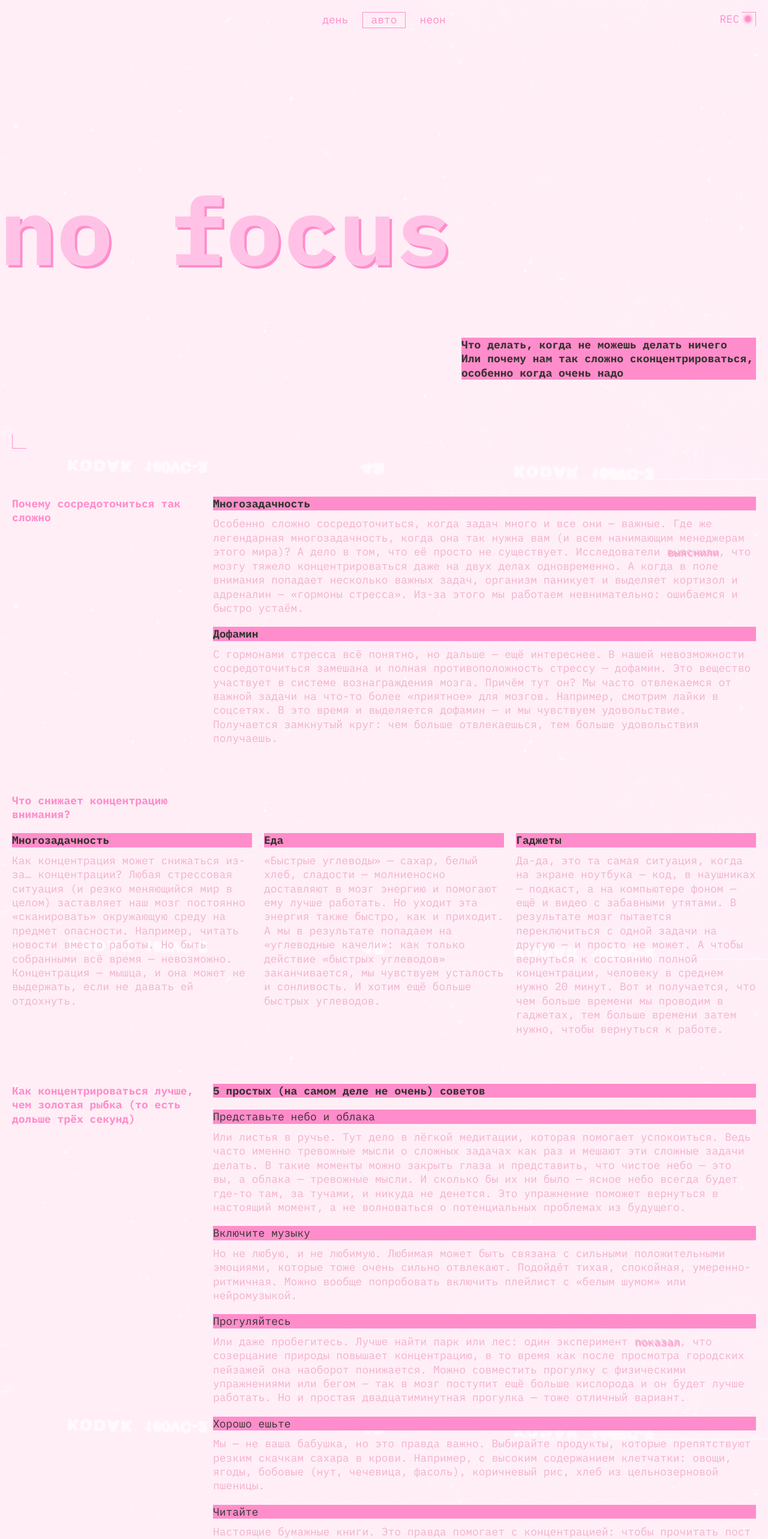
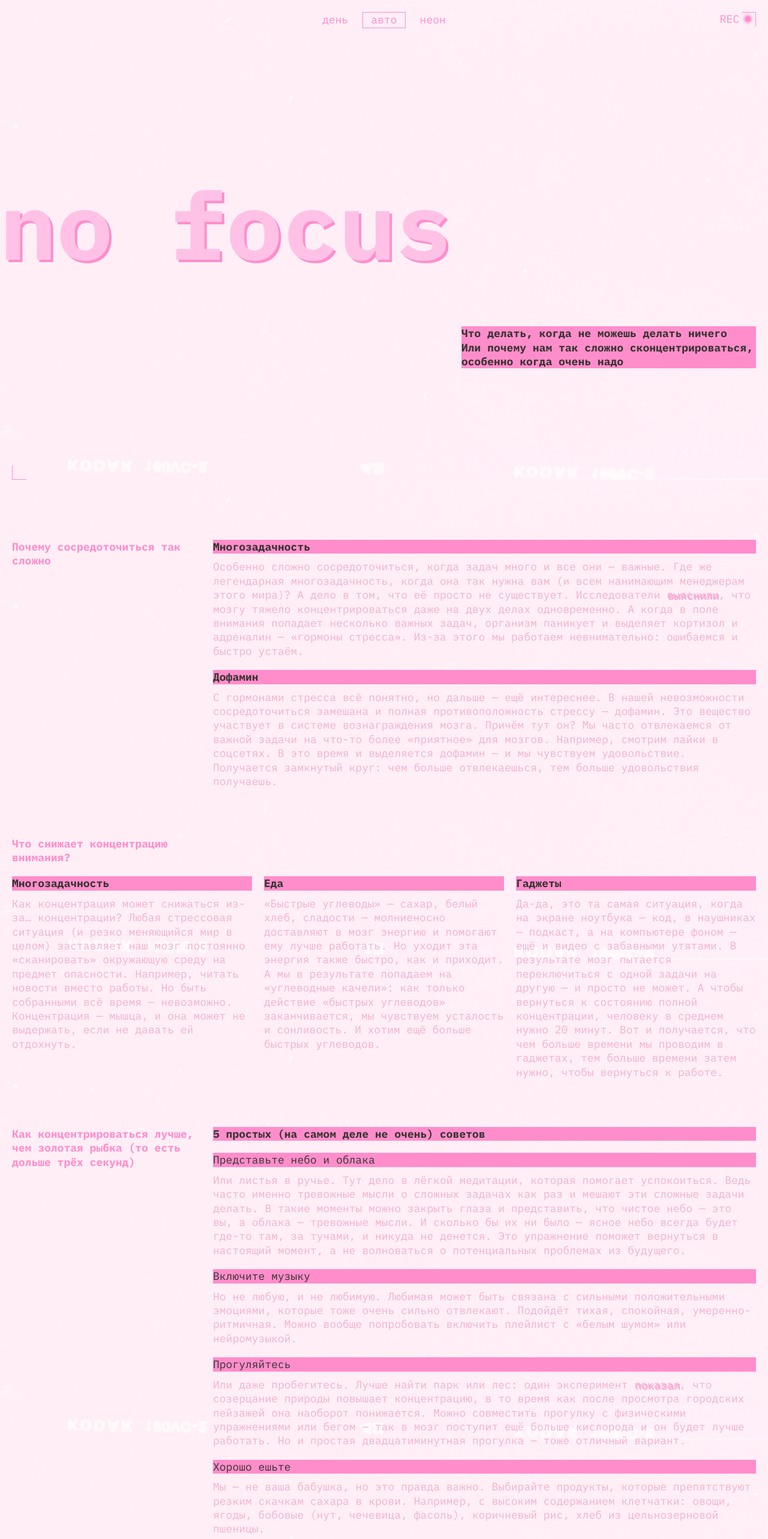
Before and after one commit to sharky-s/slozhno-sosredotochitsya-fd, a plain HTML site: page index.html in a window 1280 px wide. Shown: the top 2566 px of the page at 60% size. Drawn offline with Linux system fonts and the light colour scheme.

Commit message:
:construction:

```diff
--- a/index.html
+++ b/index.html
@@ -8,11 +8,11 @@
   <title>Сложно сосредоточиться</title>
   <script src="./scripts/script.js"></script>
   <link rel="stylesheet" href="./fonts/fonts.css">
+  <link rel="stylesheet" href="./styles/globals.css">
   <link rel="stylesheet" href="./styles/variables.css">
   <link rel="stylesheet" href="./styles/style.css">
   <link rel="stylesheet" href="./styles/dark.css">
   <link rel="stylesheet" href="./styles/light.css">
-  <link rel="stylesheet" href="./styles/globals.css">
   <meta name="color-scheme" content="dark light">
 </head>
 
@@ -48,12 +48,13 @@
       Или почему нам так сложно сконцентрироваться, особенно когда очень надо
     </p>
   </header>
+
   <main class="content">
     <section class="section section__intro">
       <h2 class="section__title">Почему сосредоточиться так сложно</h2>
       <div class="section__topics">
         <article class="topic">
-          <h2 class="topic__subtitle title-decor">Многозадачность</h2>
+          <h3 class="topic__subtitle title-decor">Многозадачность</h3>
           <p class="topic__text">Особенно сложно сосредоточиться, когда задач много и все они — важные. Где же
             легендарная многозадачность, когда она так нужна вам (и всем нанимающим менеджерам этого мира)? А дело в
             том, что её просто не существует. Исследователи <a class="link-decor" href="#">выяснили</a>, что мозгу
@@ -63,7 +64,7 @@
           </p>
         </article>
         <article class="topic">
-          <h2 class="topic__subtitle title-decor">Дофамин</h2>
+          <h3 class="topic__subtitle title-decor">Дофамин</h3>
           <p class="topic__text">С гормонами стресса всё понятно, но дальше — ещё интереснее. В нашей невозможности
             сосредоточиться замешана и полная противоположность стрессу — дофамин. Это вещество участвует в системе
             вознаграждения мозга. Причём тут он? Мы часто отвлекаемся от важной задачи на что-то более «приятное» для
@@ -77,35 +78,36 @@
       <h2 class="section__title">Что снижает концентрацию внимания?</h2>
       <div class="section__topics">
         <article class="topic">
-          <h2 class="topic__subtitle title-decor">Многозадачность</h2>
+          <h3 class="topic__subtitle title-decor">Многозадачность</h3>
           <p class="topic__text">Как концентрация может снижаться из-за… концентрации? Любая стрессовая ситуация (и
             резко меняющийся мир в целом) заставляет наш мозг постоянно «сканировать» окружающую среду на предмет
             опасности. Например, читать новости вместо работы. Но быть собранными всё время — невозможно. Концентрация —
             мышца, и она может не выдержать, если не давать ей отдохнуть.</p>
         </article>
         <article class="topic">
-          <h2 class="topic__subtitle title-decor">Еда</h2>
+          <h3 class="topic__subtitle title-decor">Еда</h3>
           <p class="topic__text">«Быстрые углеводы» — сахар, белый хлеб, сладости — молниеносно доставляют в мозг
             энергию и помогают ему лучше работать. Но уходит эта энергия также быстро, как и приходит. А мы в результате
             попадаем на «углеводные качели»: как только действие «быстрых углеводов» заканчивается, мы чувствуем
             усталость и сонливость. И хотим ещё больше быстрых углеводов.</p>
         </article>
         <article class="topic">
-          <h2 class="topic__subtitle title-decor">Гаджеты</h2>
+          <h3 class="topic__subtitle title-decor">Гаджеты</h3>
           <p class="topic__text">Да-да, это та самая ситуация, когда на экране ноутбука — код, в наушниках — подкаст, а
             на компьютере фоном — ещё и видео с забавными утятами. В результате мозг пытается переключиться с одной
             задачи на другую — и просто не может. А чтобы вернуться к состоянию полной концентрации, человеку в среднем
             нужно 20 минут. Вот и получается, что чем больше времени мы проводим в гаджетах, тем больше времени затем
             нужно, чтобы вернуться к работе.</p>
         </article>
+      </div>
     </section>
 
     <section class="section section__tips">
       <h2 class="section__title">Как концентрироваться лучше, чем золотая рыбка (то есть дольше трёх секунд)</h2>
       <div class="section__topics">
-        <h2 class="topic__subtitle title-decor">5 простых (на самом деле не очень) советов</h2>
+        <h3 class="topic__subtitle title-decor">5 простых (на самом деле не очень) советов</h3>
         <article class="topic">
-          <h3 class="topic__subtitle--type2 title-decor">Представьте небо и облака</h3>
+          <h4 class="topic__subtitle--secondary title-decor">Представьте небо и облака</h4>
           <p class="topic__text">Или листья в ручье. Тут дело в лёгкой медитации, которая помогает успокоиться. Ведь
             часто именно тревожные мысли о сложных задачах как раз и мешают эти сложные задачи делать. В такие моменты
             можно закрыть глаза и представить, что чистое небо — это вы, а облака — тревожные мысли. И сколько бы их ни
@@ -113,13 +115,13 @@
             в настоящий момент, а не волноваться о потенциальных проблемах из будущего.</p>
         </article>
         <article class="topic">
-          <h3 class="topic__subtitle--type2 title-decor">Включите музыку</h3>
+          <h4 class="topic__subtitle--secondary title-decor">Включите музыку</h4>
           <p class="topic__text">Но не любую, и не любимую. Любимая может быть связана с сильными положительными
             эмоциями, которые тоже очень сильно отвлекают. Подойдёт тихая, спокойная, умеренно-ритмичная. Можно вообще
             попробовать включить плейлист с «белым шумом» или нейромузыкой.</p>
         </article>
         <article class="topic">
-          <h3 class="topic__subtitle--type2 title-decor">Прогуляйтесь</h3>
+          <h4 class="topic__subtitle--secondary title-decor">Прогуляйтесь</h4>
           <p class="topic__text">Или даже пробегитесь. Лучше найти парк или лес: один эксперимент <a class="link-decor"
               href="https://www.sciencedirect.com/science/article/abs/pii/S0272494415000328">показал</a>, что созерцание
             природы повышает концентрацию, в то время как после просмотра городских пейзажей она наоборот понижается.
@@ -127,17 +129,18 @@
             он будет лучше работать. Но и простая двадцатиминутная прогулка — тоже отличный вариант.</p>
         </article>
         <article class="topic">
-          <h3 class="topic__subtitle--type2 title-decor">Хорошо ешьте</h3>
+          <h4 class="topic__subtitle--secondary title-decor">Хорошо ешьте</h4>
           <p class="topic__text">Мы — не ваша бабушка, но это правда важно. Выбирайте продукты, которые препятствуют
             резким скачкам сахара в крови. Например, с высоким содержанием клетчатки: овощи, ягоды, бобовые (нут,
             чечевица, фасоль), коричневый рис, хлеб из цельнозерновой пшеницы.</p>
         </article>
         <article class="topic">
-          <h3 class="topic__subtitle--type2 title-decor">Читайте</h3>
+          <h4 class="topic__subtitle--secondary title-decor">Читайте</h4>
           <p class="topic__text">Настоящие бумажные книги. Это правда помогает с концентрацией: чтобы прочитать пост в
             соцсети, достаточно нескольких минут или даже секунд. А вот интересная книга способна затянуть и на
             несколько часов и круто тренирует направленное внимание.</p>
         </article>
+      </div>
     </section>
     <section class="section section__gallery">
       <h2 class="topic__subtitle title-decor">А можно в картинках?</h2>
@@ -151,7 +154,7 @@
     </section>
   </main>
   <footer class="footer">
-    <h1 class="footer__title">Focus</h1>
+    <h2 class="footer__title">Focus</h2>
     <div class="corner corner__top-right"></div>
     <div class="corner corner__bottom-left"></div>
   </footer>
--- a/styles/style.css
+++ b/styles/style.css
@@ -9,15 +9,17 @@
   background-position: center;
   background-repeat: no-repeat;
   background-attachment: fixed;
-  min-height: 100vh;
 }
 
 .header {
   display: grid;
-  grid-template-columns: 1fr auto;
-  grid-template-rows: auto auto;
+  grid-template-columns: auto auto;
+  grid-template-rows: min-content 65px min-content 55px min-content 10px;
   gap: 10px;
+  row-gap: 0;
   position: relative;
+  min-height: 668px;
+  height: 100vh;
 }
 
 .corner {
@@ -35,7 +37,7 @@
 }
 
 .corner__bottom-left {
-  bottom: 0;
+  bottom: 20px;
   left: 0;
   border-right: none;
   border-top: none;
@@ -66,13 +68,16 @@
 
 
 .header__theme-menu {
-  margin-top: 62px;
   grid-column: 2 / 3;
+  grid-row: 1;
+  margin-block-end: 0;
+  margin-block-start: 62px;
+  padding: 0;
   align-self: start;
 }
 
 .header__theme-menu-list {
-list-style: none;
+  list-style: none;
   margin: 0;
   padding: 0;
   display: flex;
@@ -104,36 +109,37 @@ list-style: none;
 }
 
 .header__theme-menu-button_active {
-  border-color: var(--colors-accent);
+  border-color: var(--accent-color);
   pointer-events: none;
 }
 
 /* Заголовок */
 .header__title {
   grid-column: 1 / -1;
-  font-size: clamp(7.25rem, 7.0115rem + 1.0178vw, 7.5rem);
+  grid-row: 3;
+  font-size: var(--logo-size);
   font-weight: bold;
-  line-height: clamp(6.0625rem, 4.9069rem + 4.9307vw, 8.0625rem);
+  line-height: 0.83;
   text-transform: lowercase;
   text-shadow: 4px 4px 0 var(--accent-color);
   color: var(--title-color);
-  margin: 55px 0px 43px 00px;
 }
 
 /* Подзаголовок */
 .header__subtitle {
   grid-column: 1 / -1;
+  grid-row: 5;
   font-family: 'IBM Plex Mono', monospace;
   color: var(--text-dark-color);
   font-size: 18px;
   line-height: 1.46rem;
   font-weight: bold;
   text-align: left;
-  margin-bottom: 57px;
 }
 
 .title-decor {
   background-color: var(--accent-color, #ff0070);
+  /* margin-bottom: 57px; */
 }
 
 /* Базовый стиль ссылки */
@@ -190,12 +196,18 @@ list-style: none;
   transform: scale(1);
 }
 
+.content{
+  top: 0;
+  margin: 0;
+}
+
 
 .section {
-  margin-top: 50px;
+  margin-block-start: 50px;
 }
 
 .section__intro {
+  margin-block-start: 30px;
   display: grid;
   grid-template-columns: 1fr;
   gap: 20px;
@@ -248,7 +260,7 @@ list-style: none;
   gap: 20px;
 }
 
-.topic__subtitle--type2 {
+.topic__subtitle--secondary {
   font-size: 18px;
   color: var(--text-dark-color);
   line-height: 23.4px;
@@ -283,8 +295,12 @@ list-style: none;
   min-height: 647px;
 }
 
+.footer .corner__bottom-left {
+  bottom: 0;
+}
+
 .footer__title {
-  font-size: clamp(7.25rem, 7.0115rem + 1.0178vw, 7.5rem);
+  font-size: var(--logo-size);
   font-weight: bold;
   text-transform: lowercase;
   text-shadow: 2px 2px 0 var(--accent-color);
@@ -428,7 +444,7 @@ list-style: none;
   }
 
   .header__title {
-    font-size: clamp(7.5rem, 0.5625rem + 14.4531vw, 9.8125rem);
+    font-size: var(--logo-size);
     margin: 262px 0px 105px 00px;
   }
 
@@ -462,6 +478,6 @@ list-style: none;
   }
 
   .footer__title{
-    font-size: clamp(7.5rem, 0.5625rem + 14.4531vw, 9.8125rem);
+    font-size: var(--logo-size);
   }
 }
--- a/styles/variables.css
+++ b/styles/variables.css
@@ -7,4 +7,12 @@
   --title-color: #DB00FF;
   --text-dark-color: #000028;
   --text-light-color: #F1B2CE;
+  --logo-size: clamp(7.25rem, 7.0115rem + 1.0178vw, 7.5rem);
 }
+
+/* Если хотите поменять на десктопе, можно сделать так: */
+@media (min-width: 1024px) {
+  :root {
+    --logo-size: clamp(7.5rem, 0.5625rem + 14.4531vw, 9.8125rem);
+  }
+}
```
Also changed, not shown: styles/light.css (+5 -4 lines).
